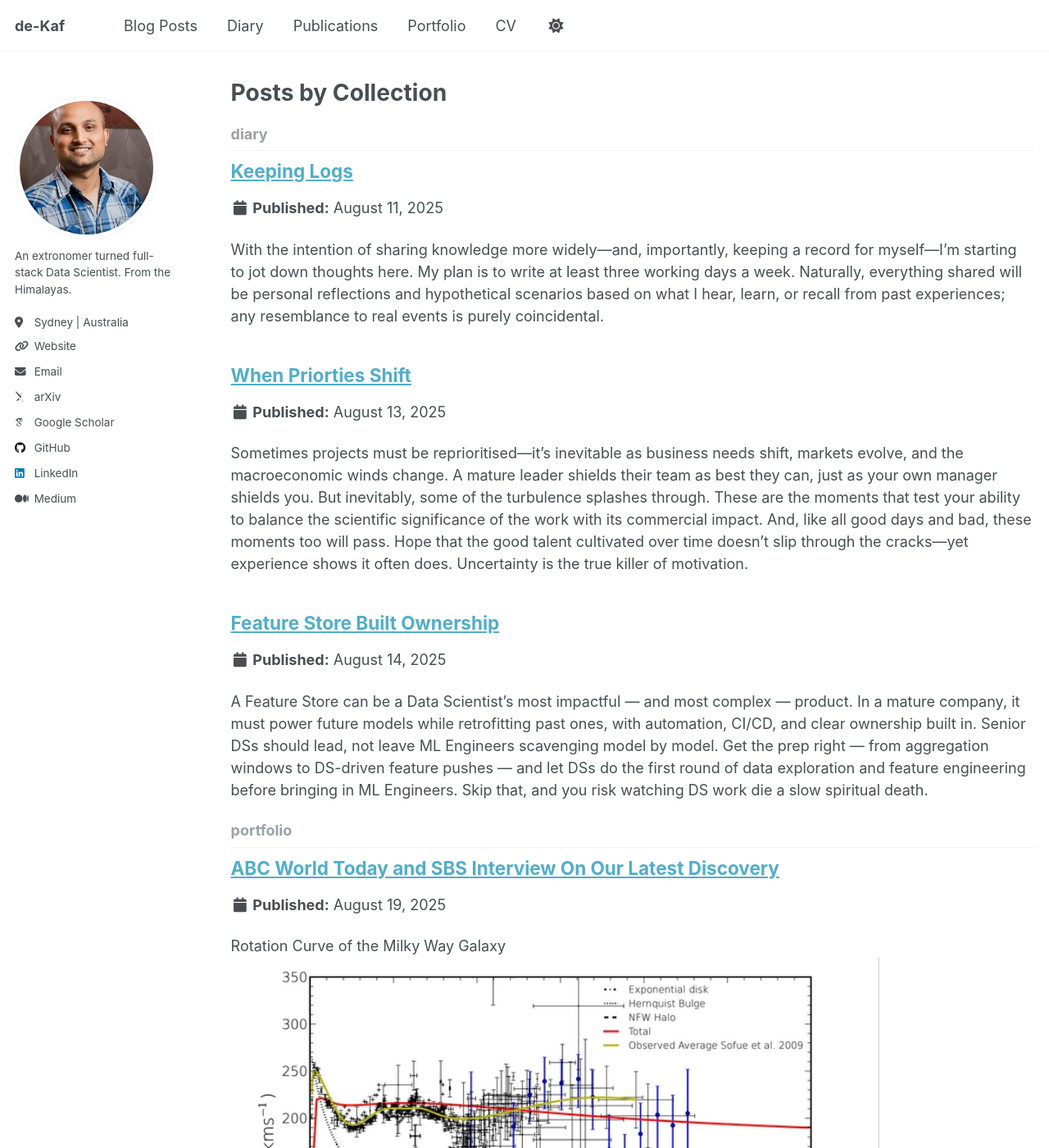
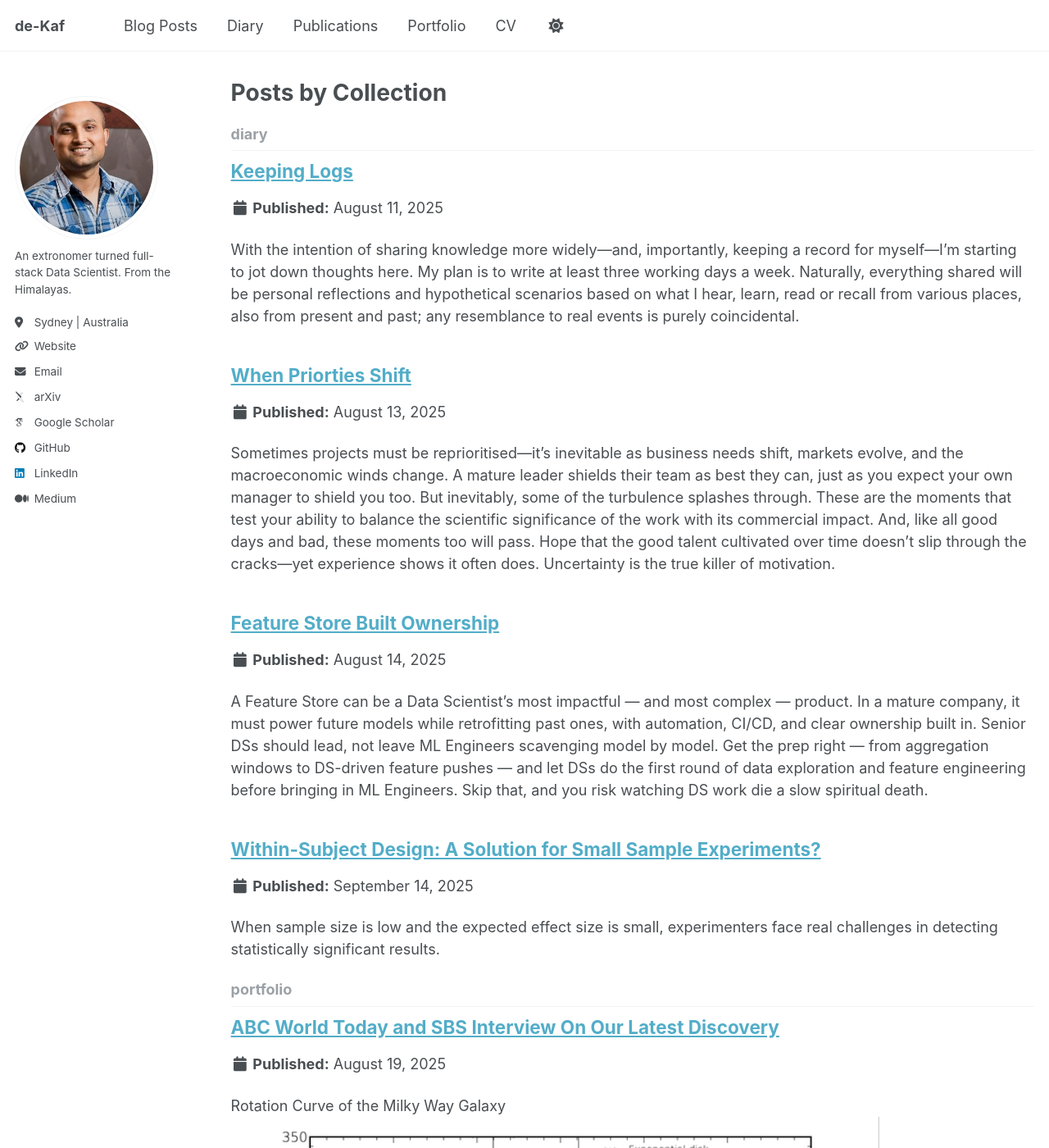
Before and after one commit to pkaf/pkaf.github.io, a Jekyll site: the page built from _pages/collection-archive.html, in a window 1280 px wide and 1400 px high. Shown: the whole window at 82% size. Built offline with Jekyll 4.4.1, drawn with Linux system fonts in a browser that asks for light colours; some web fonts are replaced; a script that is not in the unit is left out.

Commit message:
diary log4 update

```diff
--- a/_diary/2025-08-11-log1.md
+++ b/_diary/2025-08-11-log1.md
@@ -4,4 +4,4 @@ date: 2025-08-11
 tags: [diary]
 ---
 
-With the intention of sharing knowledge more widely—and, importantly, keeping a record for myself—I’m starting to jot down thoughts here. My plan is to write at least three working days a week. Naturally, everything shared will be personal reflections and hypothetical scenarios based on what I hear, learn, or recall from past experiences; any resemblance to real events is purely coincidental.
+With the intention of sharing knowledge more widely—and, importantly, keeping a record for myself—I’m starting to jot down thoughts here. My plan is to write at least three working days a week. Naturally, everything shared will be personal reflections and hypothetical scenarios based on what I hear, learn, read or recall from various places, also from present and past; any resemblance to real events is purely coincidental.
--- a/_diary/2025-08-13-log2.md
+++ b/_diary/2025-08-13-log2.md
@@ -4,5 +4,5 @@ date: 2025-08-13
 tags: [diary]
 ---
 
-Sometimes projects must be reprioritised—it’s inevitable as business needs shift, markets evolve, and the macroeconomic winds change. A mature leader shields their team as best they can, just as your own manager shields you. But inevitably, some of the turbulence splashes through.
+Sometimes projects must be reprioritised—it’s inevitable as business needs shift, markets evolve, and the macroeconomic winds change. A mature leader shields their team as best they can, just as you expect your own manager to shield you too. But inevitably, some of the turbulence splashes through.
 These are the moments that test your ability to balance the scientific significance of the work with its commercial impact. And, like all good days and bad, these moments too will pass. Hope that the good talent cultivated over time doesn’t slip through the cracks—yet experience shows it often does. Uncertainty is the true killer of motivation.
--- /dev/null
+++ b/_diary/2025-08-19-log4.md
@@ -0,0 +1,15 @@
+---
+title: "Within-Subject Design: A Solution for Small Sample Experiments?"
+date: 2025-09-14
+tags: [diary]
+---
+
+When sample size is low and the expected effect size is small, experimenters face real challenges in detecting statistically significant results.
+
+One approach I’ve recently come across is the [Within-Subject-Design (WSD)](https://www.simplypsychology.org/within-subjects-design.html), which to an extent feels like can be called a quasi-experiment(?).
+
+Unlike a traditional randomized controlled A/B test—where participants are split into treatment and control groups for the full duration—WSD exposes the same participants (or units) to all conditions/treatments, and compares their responses across those conditions. The key advantage of this setup is that it naturally accounts for individual differences, since each participant serves as their own control. This often means fewer participants are needed to detect an effect compared to between-subject designs.
+
+However, the approach isn’t without trade-offs. WSDs can suffer from carryover effects (where experience in one condition influences the next) and order effects (such as fatigue or learning). These risks can sometimes be mitigated through counterbalancing or careful experiment design, but they never fully disappear.
+
+My bigger concern lies with time effects. In many real-world settings—like customer experiments—different weeks or periods of time can mean very different contexts for the same person. This makes time a potential confounding variable that isn’t naturally controlled for in WSD. Handling this properly requires additional design choices or statistical adjustments, which makes me cautious about applying WSD blindly.
```
